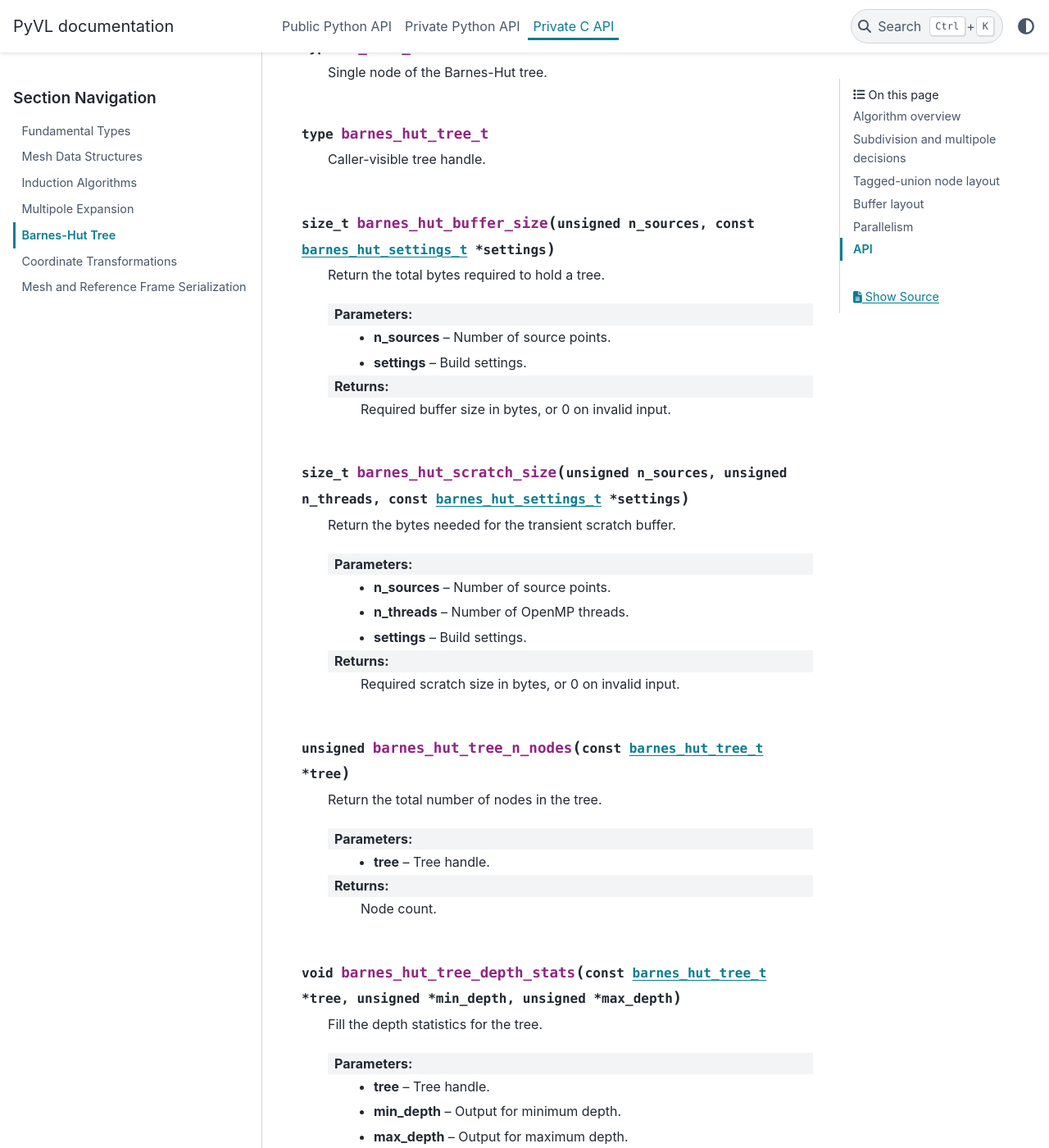
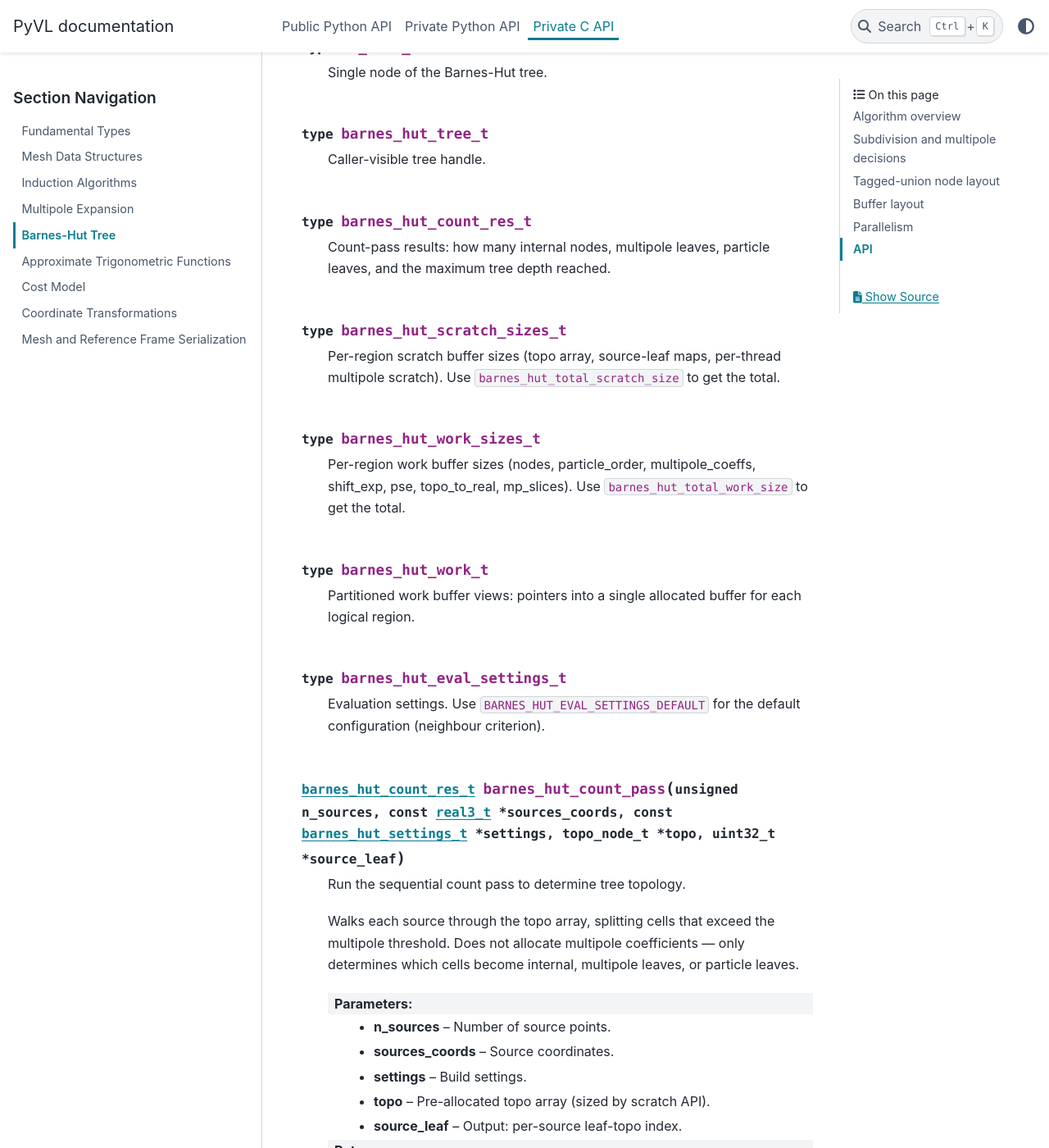
Before and after one commit to j4nr0th/pyvl, a Sphinx documentation site: the page built from doc/private_c/barnes_hut_tree.rst, in a window 1280 px wide and 1400 px high, scrolled down 3954 px. Shown: the whole window at 82% size. Built offline with Sphinx 7.4.7 and the PyData theme 0.15.4, drawn with Linux system fonts in a browser that asks for light colours; pages that are not in the unit, such as notebooks, are missing from menus; some of the changed text lies outside the part shown.

Commit message:
improved private C docs
Docs for non-exported C functions were improved. This included updating docstrings, adding the missing ones, and updating the RST files in the actual doc tree.

```diff
--- a/doc/private_c/barnes_hut_tree.rst
+++ b/doc/private_c/barnes_hut_tree.rst
@@ -182,6 +182,98 @@
 
    Caller-visible tree handle.
 
+.. c:type:: barnes_hut_count_res_t
+
+   Count-pass results: how many internal nodes, multipole leaves, particle
+   leaves, and the maximum tree depth reached.
+
+.. c:type:: barnes_hut_scratch_sizes_t
+
+   Per-region scratch buffer sizes (topo array, source-leaf maps,
+   per-thread multipole scratch). Use ``barnes_hut_total_scratch_size``
+   to get the total.
+
+.. c:type:: barnes_hut_work_sizes_t
+
+   Per-region work buffer sizes (nodes, particle_order, multipole_coeffs,
+   shift_exp, pse, topo_to_real, mp_slices). Use ``barnes_hut_total_work_size``
+   to get the total.
+
+.. c:type:: barnes_hut_work_t
+
+   Partitioned work buffer views: pointers into a single allocated buffer
+   for each logical region.
+
+.. c:type:: barnes_hut_eval_settings_t
+
+   Evaluation settings. Use ``BARNES_HUT_EVAL_SETTINGS_DEFAULT`` for
+   the default configuration (neighbour criterion).
+
+.. c:function:: barnes_hut_count_res_t barnes_hut_count_pass(unsigned n_sources, const real3_t *sources_coords, const barnes_hut_settings_t *settings, topo_node_t *topo, uint32_t *source_leaf)
+
+   Run the sequential count pass to determine tree topology.
+
+   Walks each source through the topo array, splitting cells that exceed
+   the multipole threshold. Does not allocate multipole coefficients —
+   only determines which cells become internal, multipole leaves, or
+   particle leaves.
+
+   :param n_sources: Number of source points.
+   :param sources_coords: Source coordinates.
+   :param settings: Build settings.
+   :param topo: Pre-allocated topo array (sized by scratch API).
+   :param source_leaf: Output: per-source leaf-topo index.
+   :return: Node-type counts and max depth.
+
+.. c:function:: barnes_hut_scratch_sizes_t barnes_hut_size_scratch(unsigned n_sources, const barnes_hut_settings_t *settings)
+
+   Compute per-region scratch buffer sizes.
+
+   Unlike ``barnes_hut_scratch_size``, returns individual region sizes
+   rather than a single total.
+
+   :param n_sources: Number of source points.
+   :param settings: Build settings.
+   :return: Per-region scratch sizes.
+
+.. c:function:: size_t barnes_hut_total_scratch_size(barnes_hut_scratch_sizes_t sizes, unsigned n_threads)
+
+   Total scratch buffer size from per-region sizes and thread count.
+
+   :param sizes: Per-region sizes from ``barnes_hut_size_scratch``.
+   :param n_threads: Number of OpenMP threads (>= 1).
+   :return: Total scratch buffer size in bytes.
+
+.. c:function:: barnes_hut_work_sizes_t barnes_hut_size_work_buffer(unsigned n_sources, const barnes_hut_settings_t *settings, barnes_hut_count_res_t count_pass_res)
+
+   Compute exact work buffer sizes from count-pass results.
+
+   After ``barnes_hut_count_pass`` returns, feed the result here to
+   determine the exact byte layout of the work buffer.
+
+   :param n_sources: Number of source points.
+   :param settings: Build settings.
+   :param count_pass_res: Result from ``barnes_hut_count_pass``.
+   :return: Per-region work buffer sizes.
+
+.. c:function:: size_t barnes_hut_total_work_size(barnes_hut_work_sizes_t sizes)
+
+   Total work buffer size in bytes.
+
+   Sums all per-region sizes from ``barnes_hut_size_work_buffer``.
+
+   :param sizes: Per-region work sizes.
+   :return: Total bytes.
+
+.. c:function:: barnes_hut_scratch_t barnes_hut_scratch_partition(unsigned n_threads, void *scratch_buffer, barnes_hut_scratch_sizes_t scratch_sizes)
+
+   Partition a scratch buffer into the regions needed by the build.
+
+   :param n_threads: Number of OpenMP threads (>= 1).
+   :param scratch_buffer: Scratch buffer to partition.
+   :param scratch_sizes: Pre-computed scratch sizes.
+   :return: A partitioned scratch view.
+
 .. c:function:: size_t barnes_hut_buffer_size(unsigned n_sources, const barnes_hut_settings_t *settings)
 
    Return the total bytes required to hold a tree.
--- a/doc/private_c/index.rst
+++ b/doc/private_c/index.rst
@@ -44,10 +44,13 @@
     induction
     multipole
     barnes_hut_tree
+    approx_atan
+    cost_model
 
 
 Coordinate Transforms
 ---------------------
+
 
 Utilities for coordinate transformation composition and inversion.
 
```
Also changed, not shown: doc/private_c/approx_atan.rst (added, +14 -0 lines), doc/private_c/cost_model.rst (added, +14 -0 lines), doc/private_c/fundamental_types.rst (+64 -0 lines), 5 other files.
